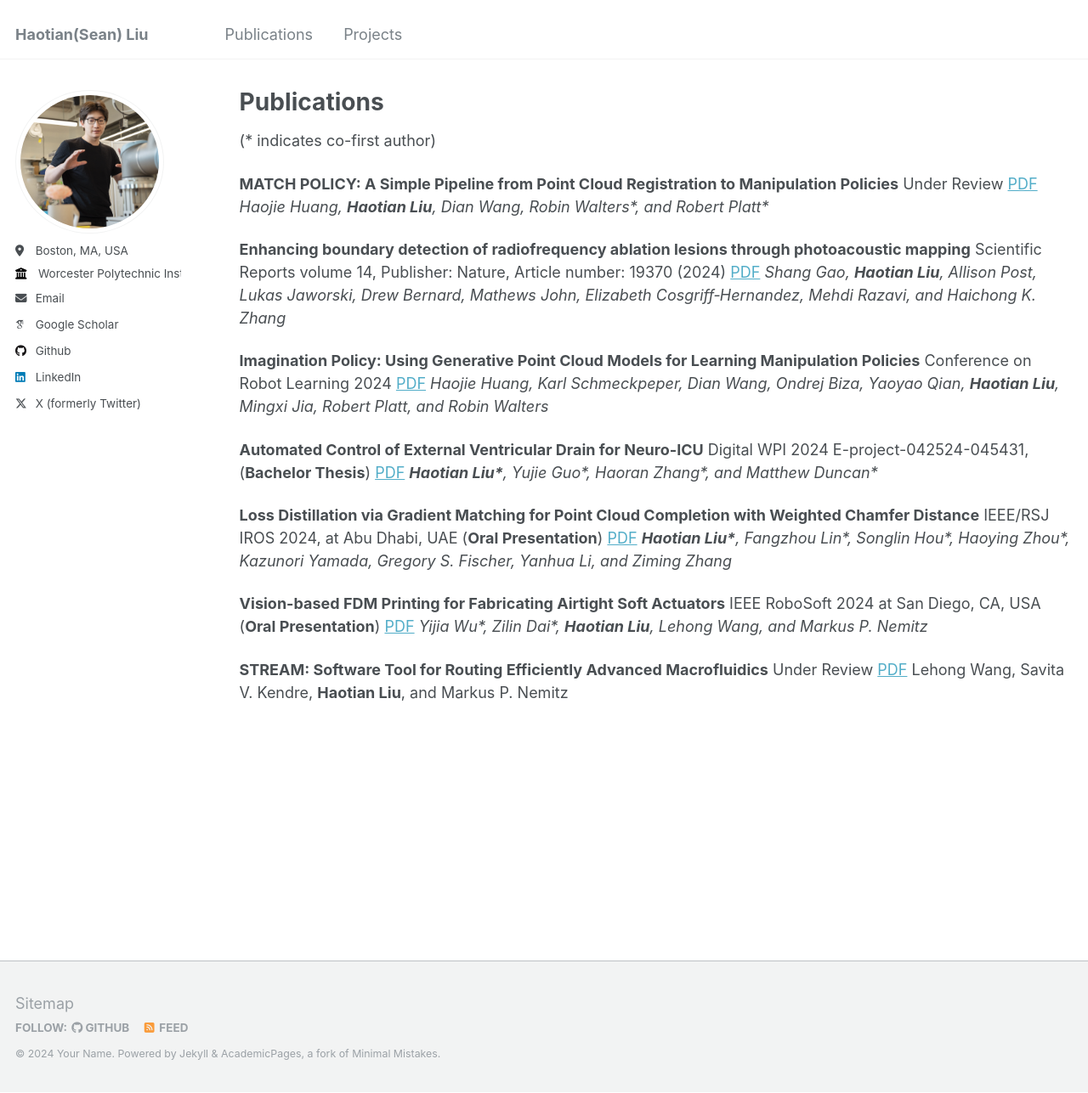
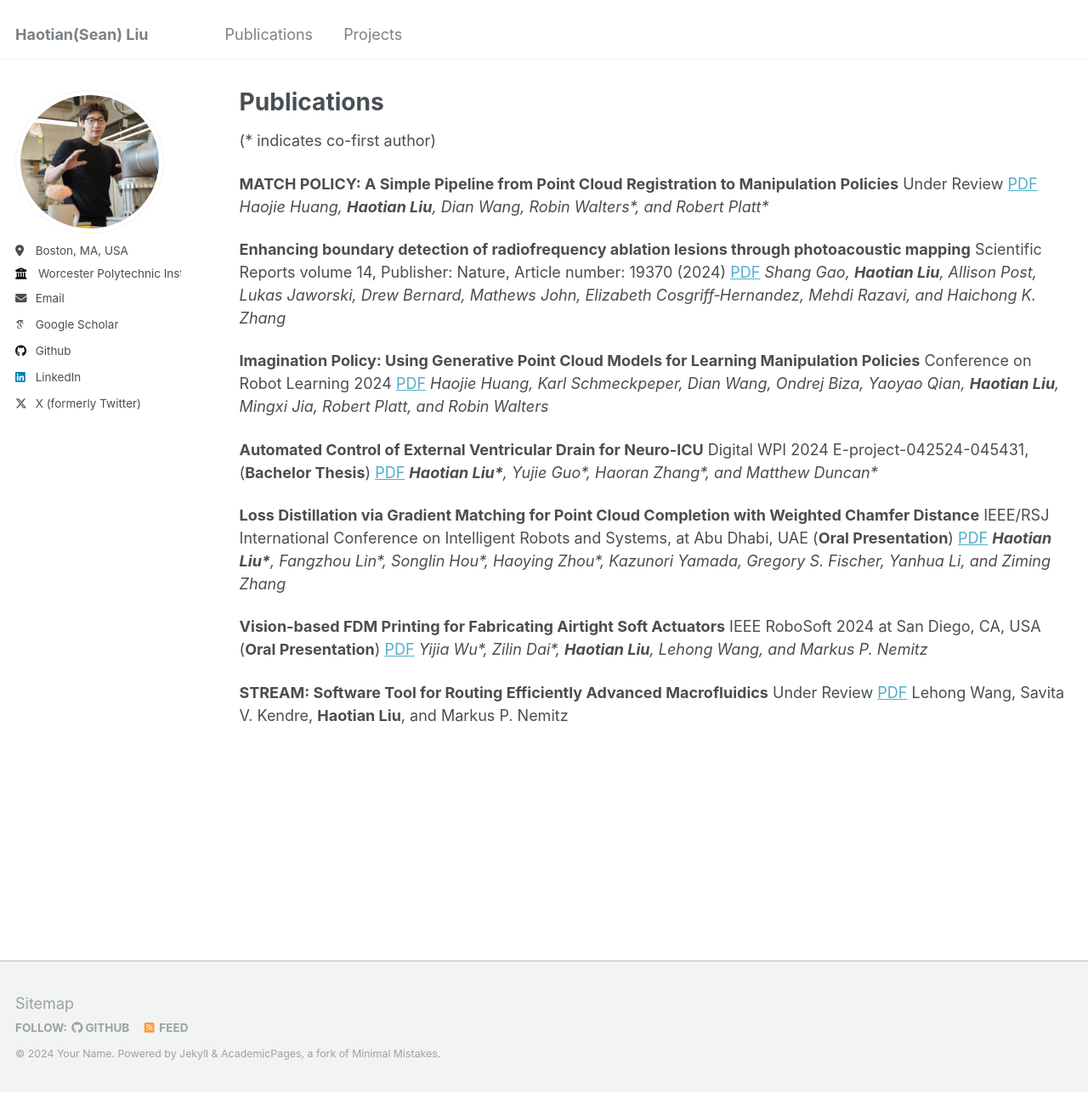
Before and after one commit to seanliu7081/seanliu7081.github.io, a Jekyll site: the page built from _pages/publications.md, in a window 1280 px wide and 1287 px high. Shown: the whole window at 85% size. Built offline with Jekyll 4.4.1, drawn with Linux system fonts in a browser that asks for light colours; some web fonts are replaced.

Commit message:
Update publications.md

```diff
--- a/_pages/publications.md
+++ b/_pages/publications.md
@@ -16,7 +16,7 @@ author_profile: true
 
 **Automated Control of External Ventricular Drain for Neuro-ICU** Digital WPI 2024 E-project-042524-045431, (**Bachelor Thesis**) [PDF](https://digital.wpi.edu/concern/student_works/gm80j077x?locale=en) ***Haotian Liu\***, Yujie Guo\*, Haoran Zhang\*, and Matthew Duncan\**
 
-**Loss Distillation via Gradient Matching for Point Cloud Completion with Weighted Chamfer Distance** IEEE/RSJ IROS 2024, at Abu Dhabi, UAE (**Oral Presentation**) [PDF](files/IROS24__LossDistill.pdf) ***Haotian Liu\***, Fangzhou Lin\*, Songlin Hou\*, Haoying Zhou\*, Kazunori Yamada, Gregory S. Fischer, Yanhua Li, and Ziming Zhang*
+**Loss Distillation via Gradient Matching for Point Cloud Completion with Weighted Chamfer Distance** IEEE/RSJ International Conference on Intelligent Robots and Systems, at Abu Dhabi, UAE (**Oral Presentation**) [PDF](files/IROS24__LossDistill.pdf) ***Haotian Liu\***, Fangzhou Lin\*, Songlin Hou\*, Haoying Zhou\*, Kazunori Yamada, Gregory S. Fischer, Yanhua Li, and Ziming Zhang*
 
 **Vision-based FDM Printing for Fabricating Airtight Soft Actuators** IEEE RoboSoft 2024 at San Diego, CA, USA (**Oral Presentation**) [PDF](https://arxiv.org/abs/2312.01135) *Yijia Wu\*, Zilin Dai\*, **Haotian Liu**, Lehong Wang, and Markus P. Nemitz*
 
```
